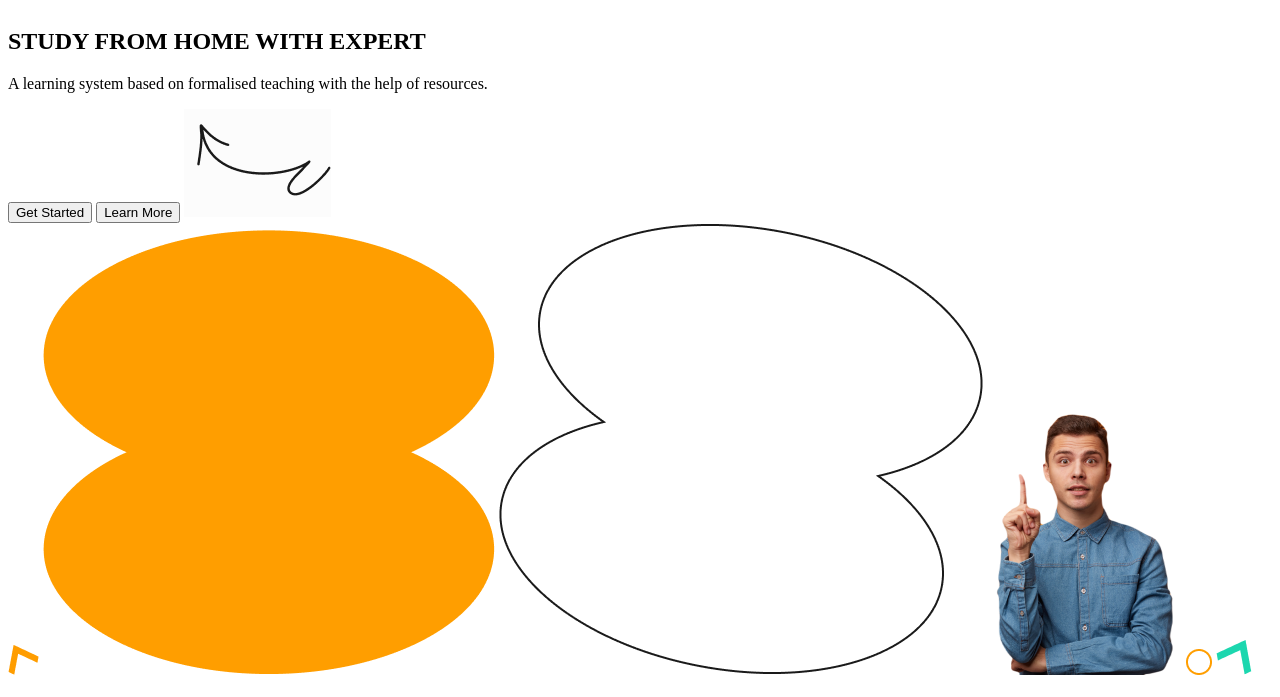
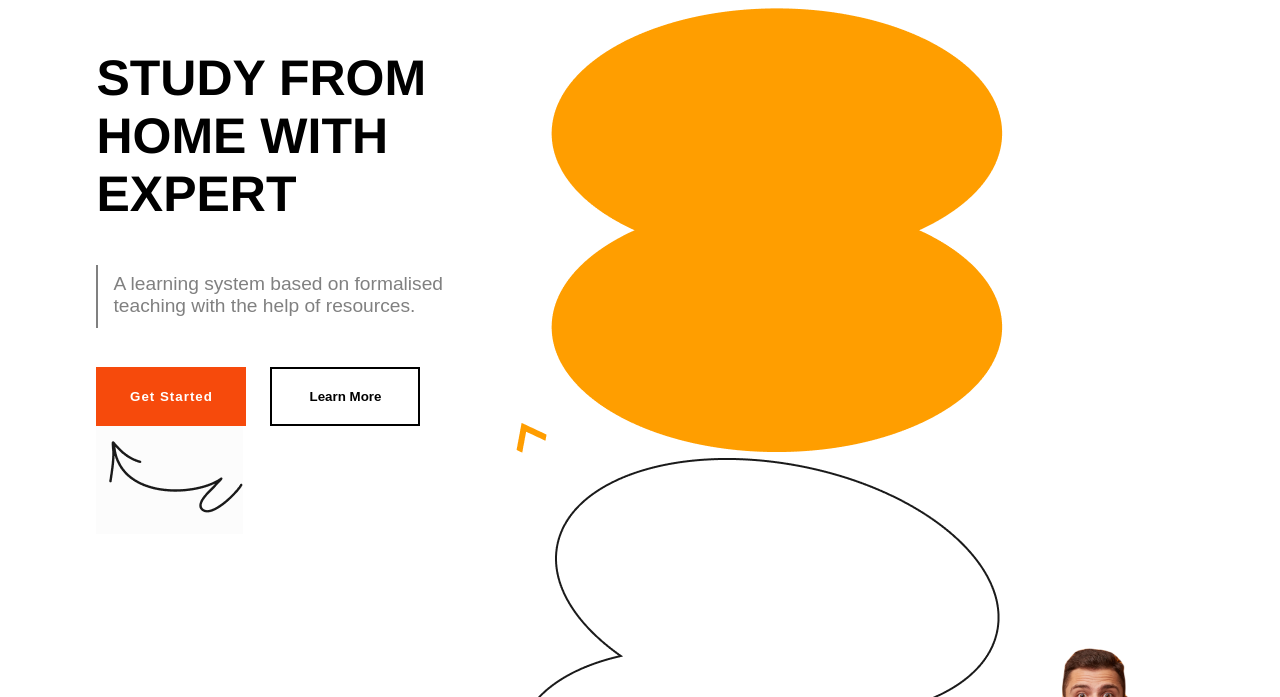
Before and after one commit to shreya-paul-17/Milestone-1-Exam, a plain HTML site: page Project-1/index.html in a window 1280 px wide. Shown: the part 103-800 px from the top of the page. Drawn offline with Linux system fonts and the light colour scheme.

Commit message:
Add updated files

```diff
--- a/Project-1/index.html
+++ b/Project-1/index.html
@@ -7,7 +7,7 @@
     <link rel="stylesheet" href="style.css">
 </head>
 <body>
-    <!-- Navigation bar  -->
+    <!-- Navigation bar -->
     <nav>
         <section class="logo-section"> <!-- The logo image and heading is wrapped under the <section> tag -->
             <img src="logo.png" alt="An image of logo" srcset="">
@@ -23,15 +23,15 @@
     </nav>
 
     <!-- Main Body part -->
-    <section>
-        <div>
+    <section class="main-section">
+        <div class="hero-container">
             <h1>STUDY FROM HOME WITH EXPERT</h1>
             <p>A learning system based on formalised teaching with the help of resources.</p>
-            <button type="button">Get Started</button>
-            <button type="button">Learn More</button>
+            <button class="get-started" type="button">Get Started</button>
+            <button class="learn-more" type="button">Learn More</button>
             <img src="curve-arrow.png" alt="A curve arrow image" srcset="">
         </div>
-        <div>
+        <div class="image-container">
             <img src="orange-arrow.png" alt="Orange arrow image" srcset="">
             <img src="main-image-bg.png" alt="Main background image" srcset="">
             <img src="main-image-pattern.png" alt="Main background pattern image" srcset="">
--- a/Project-1/style.css
+++ b/Project-1/style.css
@@ -61,3 +61,62 @@ nav button {
 .features{
     padding-right: 60px;
 }
+
+.main-section{
+    display:flex;
+    justify-content:center ;
+    max-width: 1300px;
+    padding-left:7%;
+}
+
+/* .hero-container{
+
+} */
+
+.hero-container>h1{
+    font-size: 50px;
+    font-family:'Franklin Gothic Medium', 'Arial Narrow', Arial, sans-serif;
+    font-style: normal;
+    font-weight:40px;
+    width: 420px;
+}
+
+.hero-container>p{
+    font-size: larger;
+    font-family: Arial, Helvetica, sans-serif;
+    font-weight: lighter;
+    color: #808080;
+    width:350px;
+    height: 55px;
+    border-left: 2px solid #808080;
+    padding-top: 8px;
+    padding-left: 15px;
+}
+
+.hero-container>button{
+    margin-top: 20px;
+}
+
+.hero-container>.get-started{
+    width: 150px;
+    padding: 20px 0px;
+    border: 2px solid #f64a0c;
+    background-color: #f64a0c;
+    color: #fff;
+    font-weight: bold;
+    letter-spacing: 1px;
+}
+
+.hero-container>.learn-more{
+    width: 150px;
+    padding: 20px 0px;
+    margin-left: 20px;
+    border: 2px solid black;
+    background-color: #fff;
+    color: #000;
+    font-weight: bold;
+}
+
+.image-container{
+
+}
```
